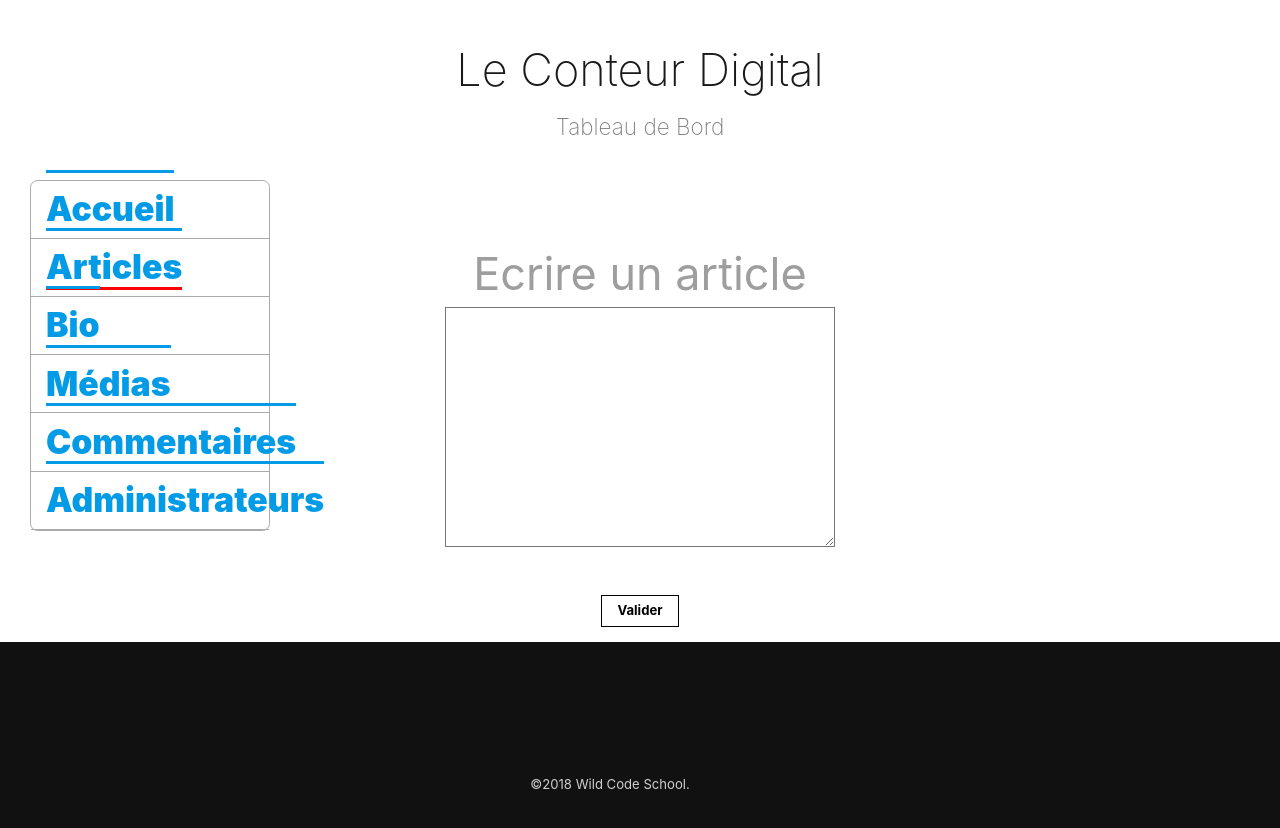
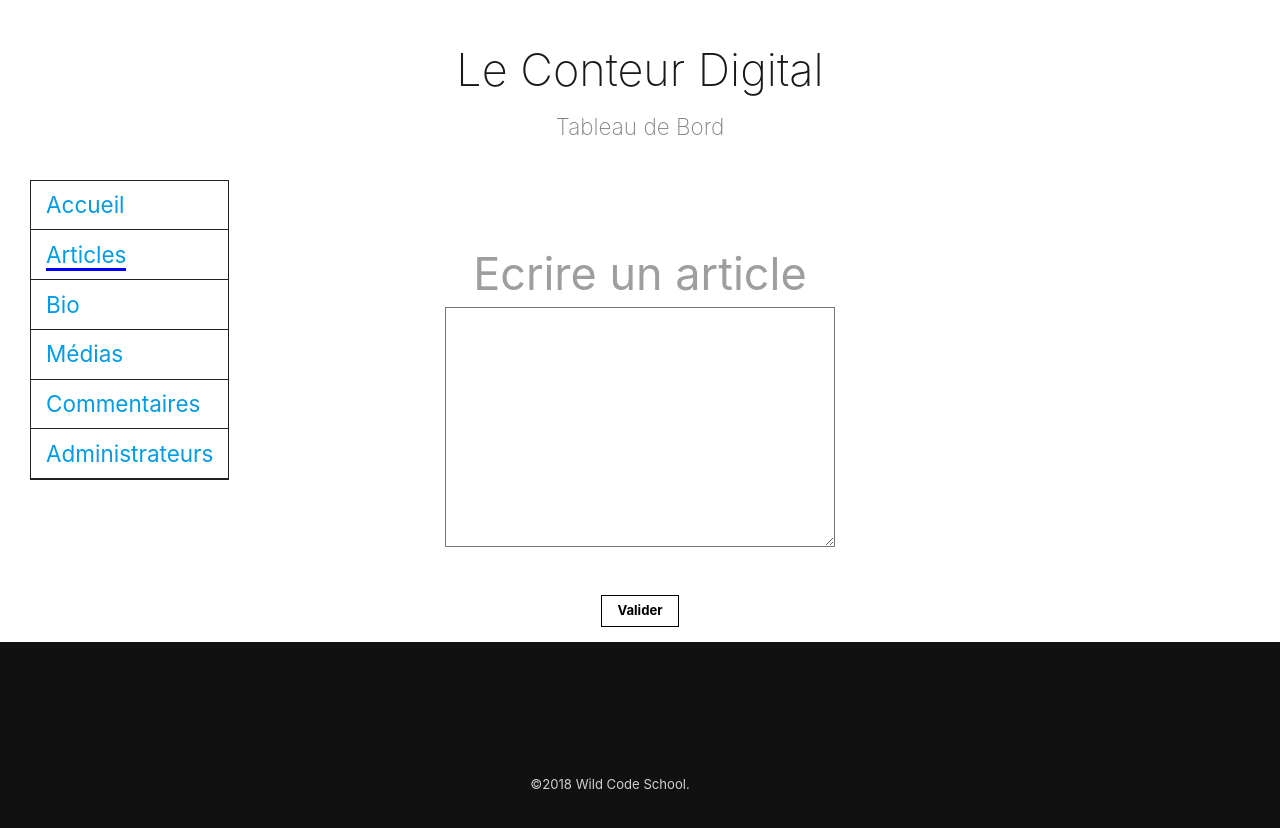
Before and after one commit to WildCodeSchool/paris-js-0918-groupe8-react, a React (Create React App) app: page /admin/articles in a window 1280 px wide. Shown: the top 828 px of the page. Built offline with nearby package versions, Linux system fonts and the light colour scheme.

Commit message:
petite deco sur le menu et page article

```diff
--- a/src/components/boMenu/BofficeMenu.js
+++ b/src/components/boMenu/BofficeMenu.js
@@ -9,16 +9,16 @@ const BofficeMenu = () => (
   <div className="pa4 lh-copy">
     <BoHeader />
 
-    <ul className="list pl0 ml0 left mw5 ba b--light-silver br3">
+    <ul className="list pl0 ml0 left mw5 ba ">
       {routes.filter(elem => elem.path.includes('/admin')).map(prop => (
-        <li className="ph3 pv2 bb b--light-silver">
+        <li className="ph3 pv2 bb">
           <NavLink
             exact
             to={prop.path}
             key={prop.path}
             activeClassName="active"
-            activeStyle={{ borderBottom: '3px solid red' }}
-            class="f2 lh-title fw9 mb3 mt0 pt3 bt bw2"
+            activeStyle={{ borderBottom: '3px solid blue' }}
+            class="f3 "
           >
             {prop.name}
           </NavLink>
--- a/src/components/boarticle/BoArticle.js
+++ b/src/components/boarticle/BoArticle.js
@@ -1,5 +1,4 @@
 import React, { Component } from 'react';
-
 
 class BoArticle extends Component {
   render() {
@@ -24,7 +23,7 @@ class BoArticle extends Component {
 
         <div className="dib v-mid tc flex justify-center">
           <input
-            className="b ph3 pv2 input-reset ba b--black bg-transparent grow pointer f6"
+        className=""
         type="submit"
         value="Valider"
       />
```
Lines whose indentation alone changed are shown as unchanged.
